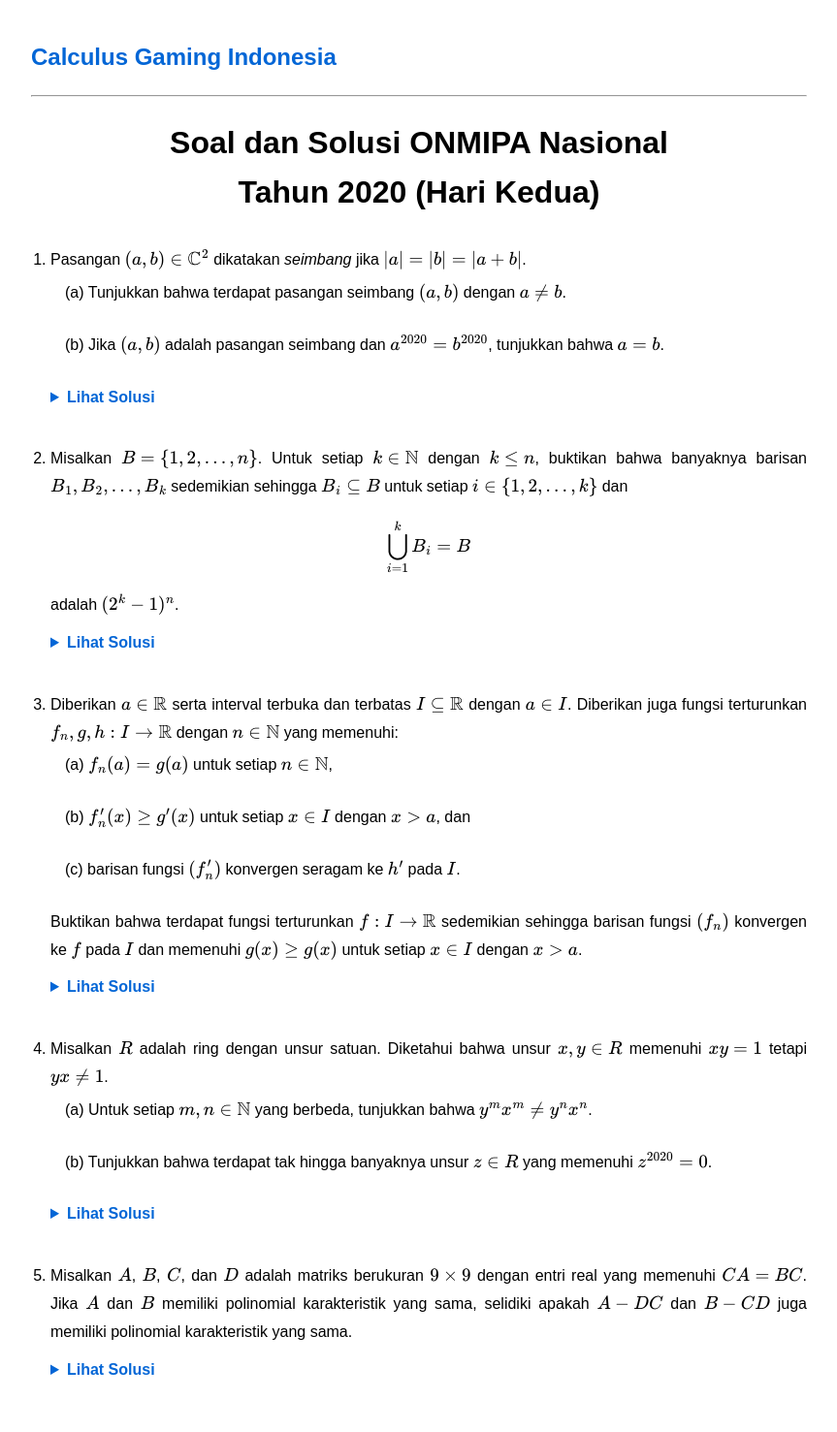
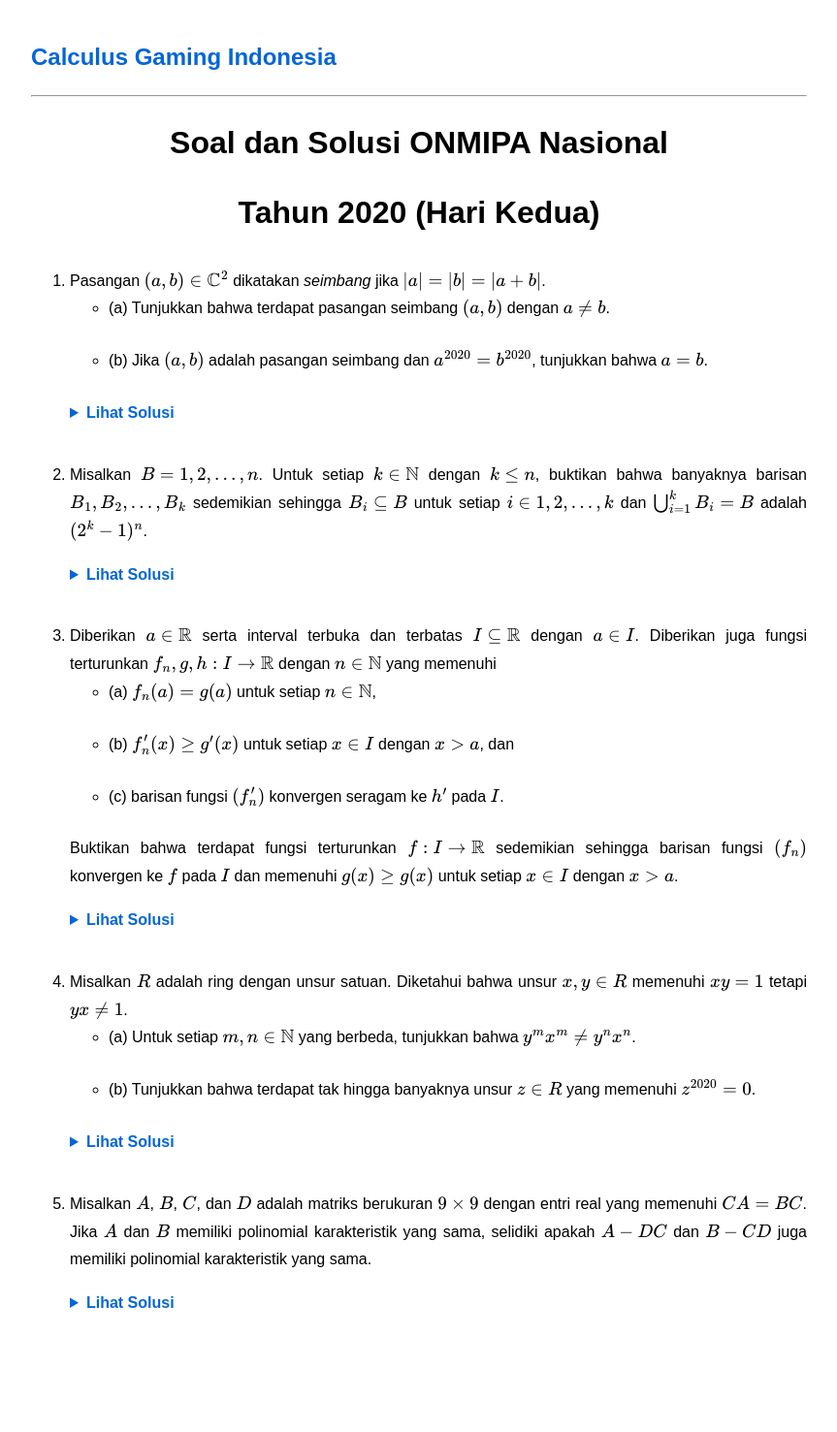
Before and after one commit to calculusgamingindonesia/calculusgamingindonesia.github.io, a Jekyll site: the page built from _posts/2026-06-29-knmipa-nas-20-2.md, in a window 1280 px wide. Shown: the whole page at 97% size, without its empty margins (208-1071 px from the left). Built offline with Jekyll 4.4.1, drawn with Linux system fonts in a browser that asks for light colours; after the commit the page ends 1409 px from its top, so only the background shows below that.

Commit message:
Update 2026-06-29-knmipa-nas-20-2.md

```diff
--- a/_posts/2026-06-29-knmipa-nas-20-2.md
+++ b/_posts/2026-06-29-knmipa-nas-20-2.md
@@ -1,87 +1,63 @@
 ---
 layout: default
-title: "Soal dan Solusi KNMIPA Nasional Tahun 2020 (Hari Kedua)"
+title: "Soal dan Solusi ONMIPA Nasional Tahun 2020 (Hari Kedua)"
 date: 2026-06-29
 category: soaldansolusi
-urutan: 10
+urutan: 6
 ---
 
 <div style="text-align: center; margin-bottom: 30px;">
     <h1 style="margin-bottom: 0;">Soal dan Solusi ONMIPA Nasional</h1>
-    <h1 style="margin-top: 0;">Tahun 2020 (Hari Kedua)</h1>
+    <h1 style="margin-bottom: 0;">Tahun 2020 (Hari Kedua)</h1>
 </div>
 
-<ol style="padding-left: 20px; line-height: 1.8; text-align: justify;">
+1. Pasangan $(a, b)\in\mathbb{C}^2$ dikatakan *seimbang* jika $\vert a\vert=\vert b\vert=\vert a+b\vert$.
+   * (a) Tunjukkan bahwa terdapat pasangan seimbang $(a, b)$ dengan $a\neq b$.
+   * (b) Jika $(a, b)$ adalah pasangan seimbang dan $a^{2020}=b^{2020}$, tunjukkan bahwa $a=b$.
 
-    <li style="margin-bottom: 25px;">
-        Pasangan $(a, b)\in\mathbb{C}^2$ dikatakan <em>seimbang</em> jika $\vert a\vert=\vert b\vert=\vert a+b\vert$.
-        <ul style="list-style-type: none; padding-left: 15px; margin-top: 5px;">
-            <li>(a) Tunjukkan bahwa terdapat pasangan seimbang $(a, b)$ dengan $a\neq b$.</li>
-            <li>(b) Jika $(a, b)$ adalah pasangan seimbang dan $a^{2020}=b^{2020}$, tunjukkan bahwa $a=b$.</li>
-        </ul>
+   <details><summary>Lihat Solusi</summary>
+   <div class="kotak-solusi" markdown="1">
+   Solusi diserahkan kepada pembaca sebagai latihan.
+   </div>
+   </details>
 
-        <details style="margin-top: 10px;">
-            <summary style="cursor: pointer; color: #0366d6; font-weight: bold; user-select: none;">Lihat Solusi</summary>
-            <div style="background: #f9f9f9; padding: 15px; border-left: 4px solid #28a745; margin-top: 10px; border-radius: 4px; text-align: justify;">
-                Solusi diserahkan kepada pembaca sebagai latihan.
-            </div>
-        </details>
-    </li>
+2. Misalkan $B=\{1, 2, \ldots, n\}$. Untuk setiap $k\in\mathbb{N}$ dengan $k\leq n$, buktikan bahwa banyaknya barisan $B_1, B_2, \ldots, B_k$ sedemikian sehingga $B_i\subseteq B$ untuk setiap $i\in\{1, 2, \ldots, k\}$ dan
+   $$\bigcup_{i=1}^kB_i=B$$
+   adalah $(2^k-1)^n$.
 
-    <li style="margin-bottom: 25px;">
-        Misalkan $B=\{1, 2, \ldots, n\}$. Untuk setiap $k\in\mathbb{N}$ dengan $k\leq n$, buktikan bahwa banyaknya barisan $B_1, B_2, \ldots, B_k$ sedemikian sehingga $B_i\subseteq B$ untuk setiap $i\in\{1, 2, \ldots, k\}$ dan
-        $$\bigcup_{i=1}^kB_i=B$$
-        adalah $(2^k-1)^n$.
+   <details><summary>Lihat Solusi</summary>
+   <div class="kotak-solusi" markdown="1">
+   Solusi diserahkan kepada pembaca sebagai latihan.
+   </div>
+   </details>
 
-        <details style="margin-top: 10px;">
-            <summary style="cursor: pointer; color: #0366d6; font-weight: bold; user-select: none;">Lihat Solusi</summary>
-            <div style="background: #f9f9f9; padding: 15px; border-left: 4px solid #28a745; margin-top: 10px; border-radius: 4px; text-align: justify;">
-                Solusi diserahkan kepada pembaca sebagai latihan.
-            </div>
-        </details>
-    </li>
+3. Diberikan $a\in\mathbb{R}$ serta interval terbuka dan terbatas $I\subseteq\mathbb{R}$ dengan $a\in I$. Diberikan juga fungsi terturunkan $f_n, g, h:I\to\mathbb{R}$ dengan $n\in\mathbb{N}$ yang memenuhi
+   * (a) $f_n(a)=g(a)$ untuk setiap $n\in\mathbb{N}$,
+   * (b) $f_n'(x)\geq g'(x)$ untuk setiap $x\in I$ dengan $x>a$, dan
+   * (c) barisan fungsi $(f_n')$ konvergen seragam ke $h'$ pada $I$.
 
-    <li style="margin-bottom: 25px;">
-        Diberikan $a\in\mathbb{R}$ serta interval terbuka dan terbatas $I\subseteq\mathbb{R}$ dengan $a\in I$. Diberikan juga fungsi terturunkan $f_n, g, h:I\to\mathbb{R}$ dengan $n\in\mathbb{N}$ yang memenuhi:
-        <ul style="list-style-type: none; padding-left: 15px; margin-top: 5px;">
-            <li>(a) $f_n(a)=g(a)$ untuk setiap $n\in\mathbb{N}$,</li>
-            <li>(b) $f_n'(x)\geq g'(x)$ untuk setiap $x\in I$ dengan $x>a$, dan</li>
-            <li>(c) barisan fungsi $(f_n')$ konvergen seragam ke $h'$ pada $I$.</li>
-        </ul>
-        Buktikan bahwa terdapat fungsi terturunkan $f:I\to\mathbb{R}$ sedemikian sehingga barisan fungsi $(f_n)$ konvergen ke $f$ pada $I$ dan memenuhi $g(x)\geq g(x)$ untuk setiap $x\in I$ dengan $x>a$.
+   Buktikan bahwa terdapat fungsi terturunkan $f:I\to\mathbb{R}$ sedemikian sehingga barisan fungsi $(f_n)$ konvergen ke $f$ pada $I$ dan memenuhi $g(x)\geq g(x)$ untuk setiap $x\in I$ dengan $x>a$.
 
-        <details style="margin-top: 10px;">
-            <summary style="cursor: pointer; color: #0366d6; font-weight: bold; user-select: none;">Lihat Solusi</summary>
-            <div style="background: #f9f9f9; padding: 15px; border-left: 4px solid #28a745; margin-top: 10px; border-radius: 4px; text-align: justify;">
-                Solusi diserahkan kepada pembaca sebagai latihan.
-            </div>
-        </details>
-    </li>
+   <details><summary>Lihat Solusi</summary>
+   <div class="kotak-solusi" markdown="1">
+   Solusi diserahkan kepada pembaca sebagai latihan.
+   </div>
+   </details>
 
-    <li style="margin-bottom: 25px;">
-        Misalkan $R$ adalah ring dengan unsur satuan. Diketahui bahwa unsur $x, y\in R$ memenuhi $xy=1$ tetapi $yx\neq1$.
-        <ul style="list-style-type: none; padding-left: 15px; margin-top: 5px;">
-            <li>(a) Untuk setiap $m, n\in\mathbb{N}$ yang berbeda, tunjukkan bahwa $y^mx^m\neq y^nx^n$.</li>
-            <li>(b) Tunjukkan bahwa terdapat tak hingga banyaknya unsur $z\in R$ yang memenuhi $z^{2020}=0$.</li>
-        </ul>
+4. Misalkan $R$ adalah ring dengan unsur satuan. Diketahui bahwa unsur $x, y\in R$ memenuhi $xy=1$ tetapi $yx\neq1$.
+   * (a) Untuk setiap $m, n\in\mathbb{N}$ yang berbeda, tunjukkan bahwa $y^mx^m\neq y^nx^n$.
+   * (b) Tunjukkan bahwa terdapat tak hingga banyaknya unsur $z\in R$ yang memenuhi $z^{2020}=0$.
 
-        <details style="margin-top: 10px;">
-            <summary style="cursor: pointer; color: #0366d6; font-weight: bold; user-select: none;">Lihat Solusi</summary>
-            <div style="background: #f9f9f9; padding: 15px; border-left: 4px solid #28a745; margin-top: 10px; border-radius: 4px; text-align: justify;">
-                Solusi diserahkan kepada pembaca sebagai latihan.
-            </div>
-        </details>
-    </li>
+   <details><summary>Lihat Solusi</summary>
+   <div class="kotak-solusi" markdown="1">
+   Solusi diserahkan kepada pembaca sebagai latihan.
+   </div>
+   </details>
 
-    <li style="margin-bottom: 25px;">
-        Misalkan $A$, $B$, $C$, dan $D$ adalah matriks berukuran $9\times9$ dengan entri real yang memenuhi $CA=BC$. Jika $A$ dan $B$ memiliki polinomial karakteristik yang sama, selidiki apakah $A-DC$ dan $B-CD$ juga memiliki polinomial karakteristik yang sama.
+5. Misalkan $A$, $B$, $C$, dan $D$ adalah matriks berukuran $9\times9$ dengan entri real yang memenuhi $CA=BC$. Jika $A$ dan $B$ memiliki polinomial karakteristik yang sama, selidiki apakah $A-DC$ dan $B-CD$ juga memiliki polinomial karakteristik yang sama.
 
-        <details style="margin-top: 10px;">
-            <summary style="cursor: pointer; color: #0366d6; font-weight: bold; user-select: none;">Lihat Solusi</summary>
-            <div style="background: #f9f9f9; padding: 15px; border-left: 4px solid #28a745; margin-top: 10px; border-radius: 4px; text-align: justify;">
-                Solusi diserahkan kepada pembaca sebagai latihan.
-            </div>
-        </details>
-    </li>
-
-</ol>
+   <details><summary>Lihat Solusi</summary>
+   <div class="kotak-solusi" markdown="1">
+   Solusi diserahkan kepada pembaca sebagai latihan.
+   </div>
+   </details>
```
